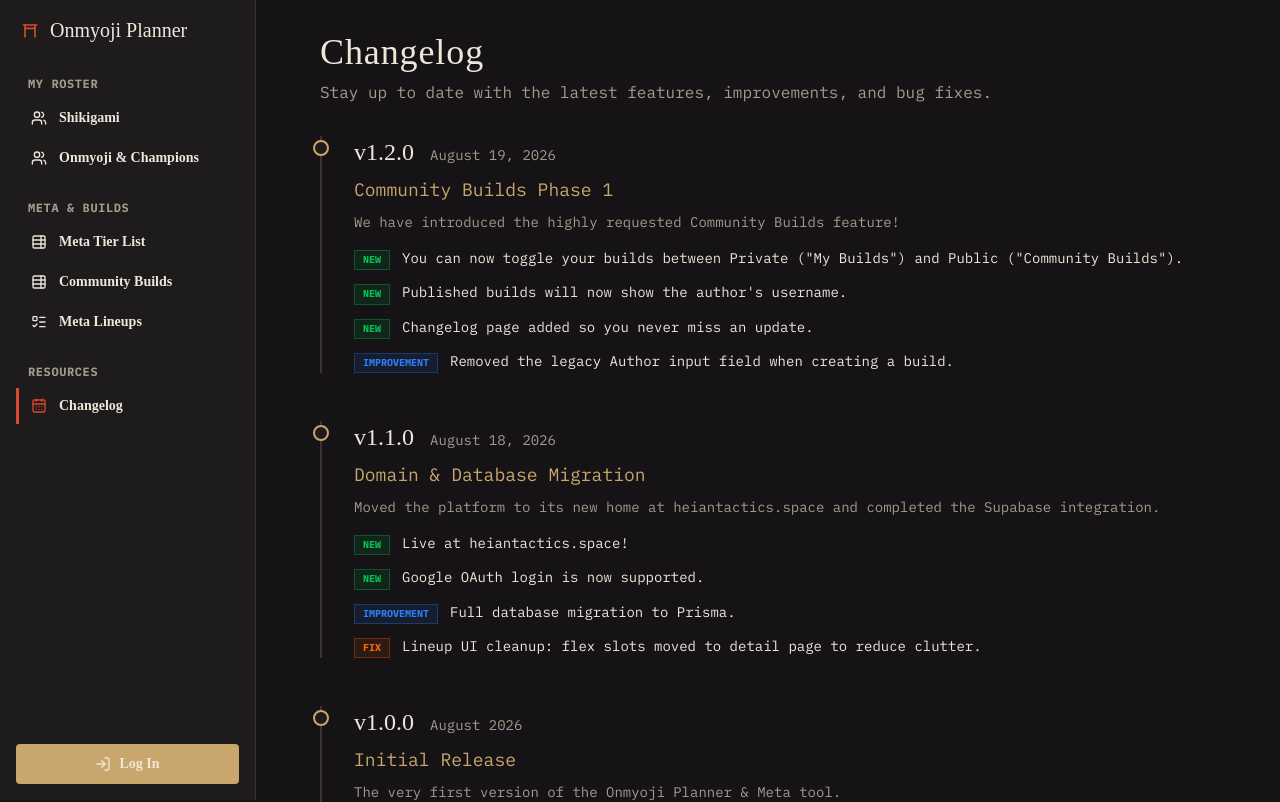
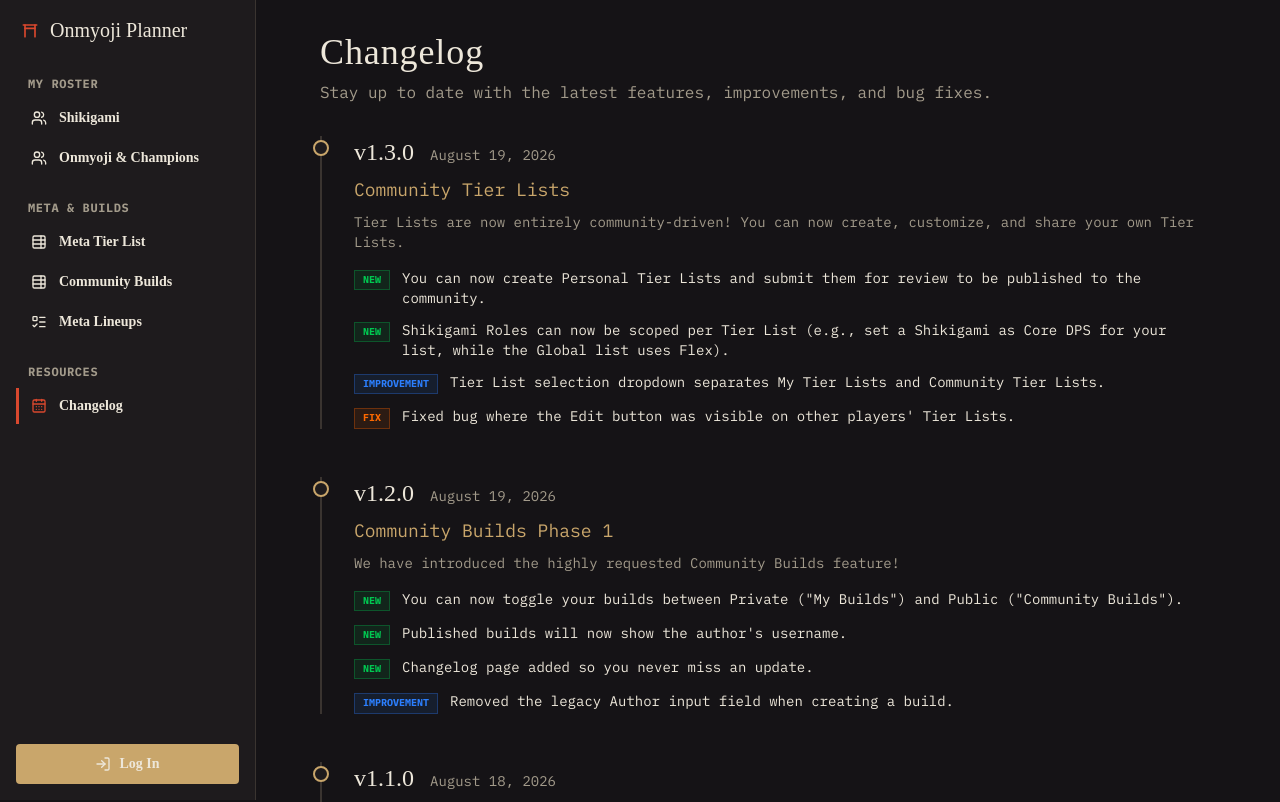
Before and after one commit to rabirabii/heian-tactics, a Next.js app: page /changelog in a window 1280 px wide. Shown: the top 802 px of the page. Built offline with nearby package versions, Linux system fonts and the light colour scheme; no server answers; a web font is replaced by a local one.

Commit message:
docs: add v1.3.0 to changelog

```diff
--- a/src/app/(planner)/changelog/page.tsx
+++ b/src/app/(planner)/changelog/page.tsx
@@ -1,6 +1,18 @@
 import React from 'react';
 
 const changelogData = [
+  {
+    version: '1.3.0',
+    date: 'August 19, 2026',
+    title: 'Community Tier Lists',
+    description: 'Tier Lists are now entirely community-driven! You can now create, customize, and share your own Tier Lists.',
+    changes: [
+      { type: 'NEW', text: 'You can now create Personal Tier Lists and submit them for review to be published to the community.' },
+      { type: 'NEW', text: 'Shikigami Roles can now be scoped per Tier List (e.g., set a Shikigami as Core DPS for your list, while the Global list uses Flex).' },
+      { type: 'IMPROVEMENT', text: 'Tier List selection dropdown separates My Tier Lists and Community Tier Lists.' },
+      { type: 'FIX', text: 'Fixed bug where the Edit button was visible on other players\' Tier Lists.' },
+    ]
+  },
   {
     version: '1.2.0',
     date: 'August 19, 2026',
```
